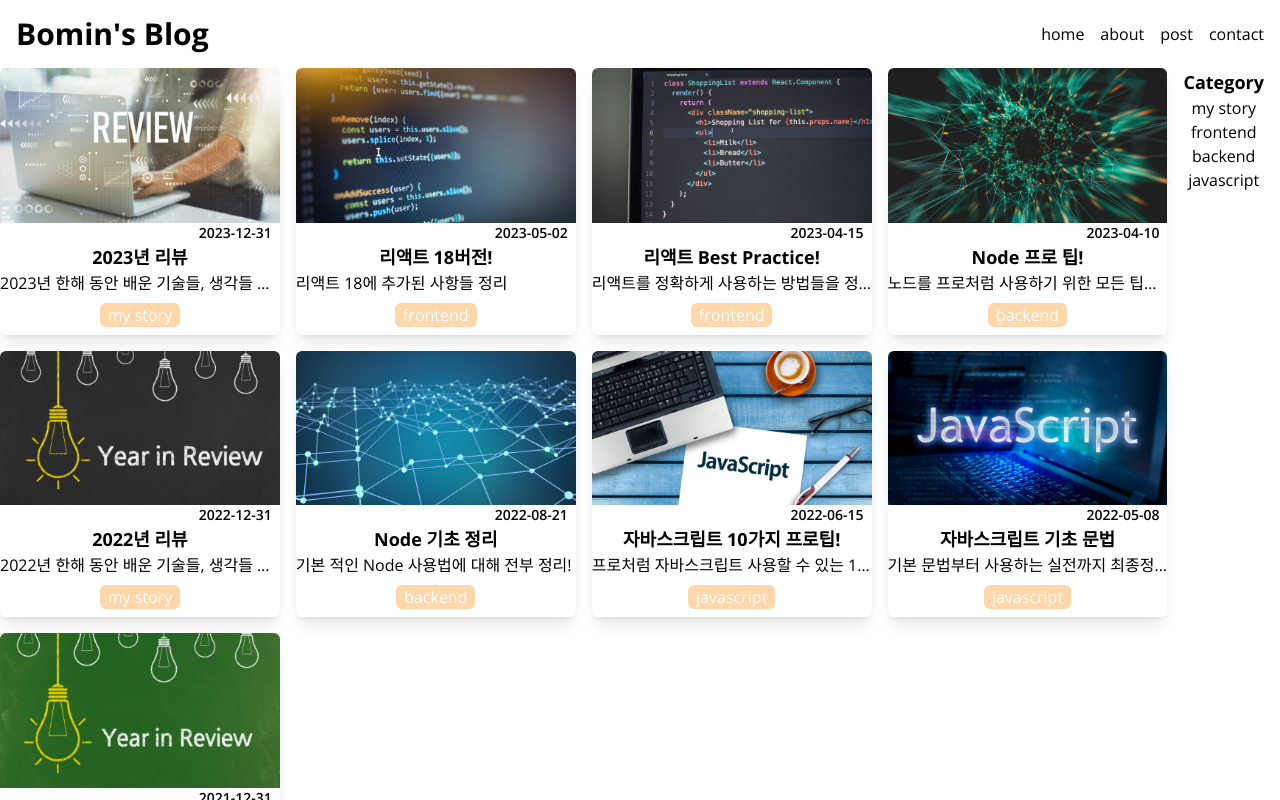
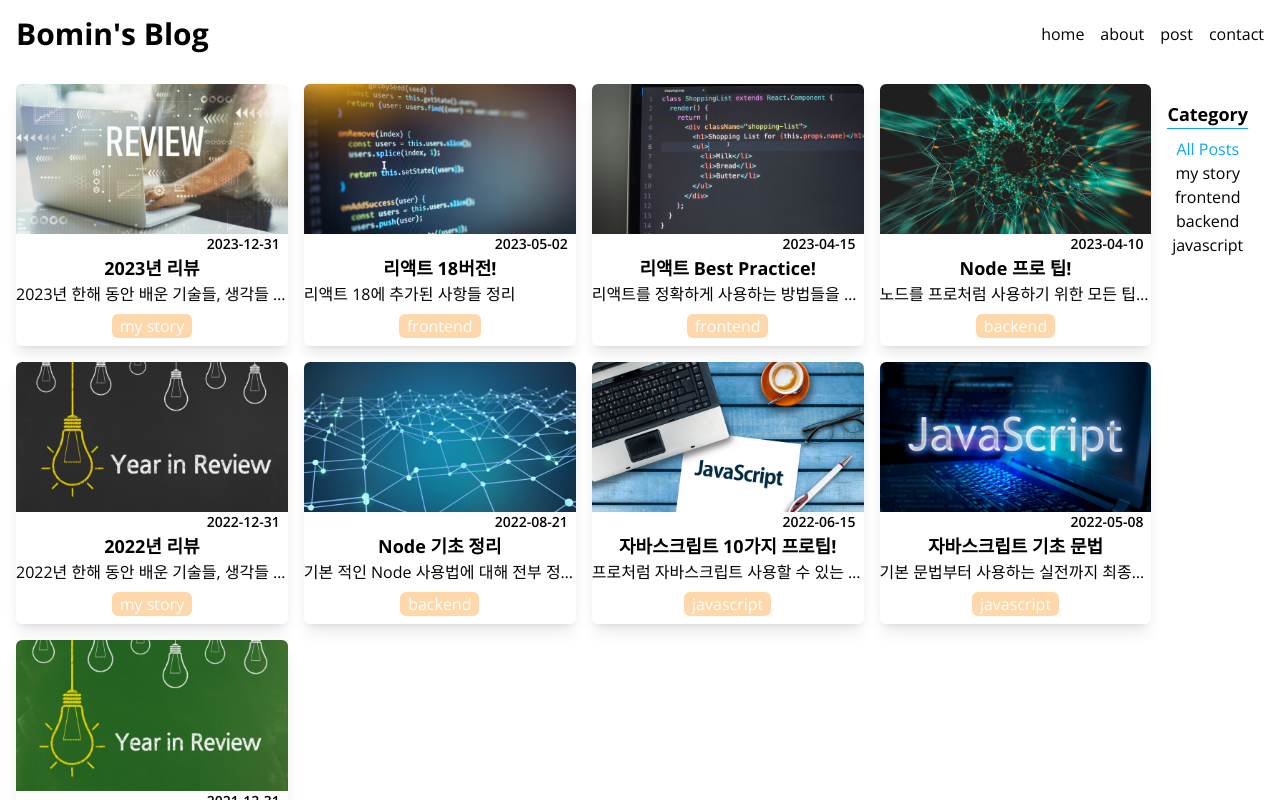
Before and after one commit to bm4656/Next-Blog, a Next.js app: page /posts in a window 1280 px wide. Built offline with nearby package versions, Linux system fonts and the light colour scheme.

Commit message:
refactor: posts 카테고리 리팩터링

```diff
--- /dev/null
+++ b/src/components/Categories.tsx
@@ -0,0 +1,28 @@
+type Props = {
+  categories: string[];
+  selected: string;
+  onClick: (category: string) => void;
+};
+
+export default function Categories({ categories, selected, onClick }: Props) {
+  return (
+    <section className='text-center p-4'>
+      <h2 className='text-lg font-bold border-b border-sky-500 mb-2'>
+        Category
+      </h2>
+      <ul>
+        {categories.map((category) => (
+          <li
+            className={`cursor-pointer hover:text-sky-500 ${
+              category === selected && 'text-sky-500'
+            }`}
+            key={category}
+            onClick={() => onClick(category)}
+          >
+            {category}
+          </li>
+        ))}
+      </ul>
+    </section>
+  );
+}
--- a/src/components/FilterablePosts.tsx
+++ b/src/components/FilterablePosts.tsx
@@ -2,30 +2,25 @@
 import { Post } from '@/service/posts';
 import { useState } from 'react';
 import PostGrid from './PostGrid';
+import Categories from './Categories';
 
 type Props = { categories: string[]; posts: Post[] };
-export default function FilterablePosts({ categories, posts }: Props) {
-  const [selected, setSelected] = useState('');
+
+const ALL_POSTS = 'All Posts';
+export default function FilterablePosts({ posts, categories }: Props) {
+  const [selected, setSelected] = useState(ALL_POSTS);
   const filtered =
-    selected !== ''
-      ? posts.filter((post) => post.category === selected)
-      : posts;
-  console.log(filtered);
+    selected == ALL_POSTS
+      ? posts
+      : posts.filter((post) => post.category === selected);
   return (
-    <section className='flex'>
-      <PostGrid posts={filtered}></PostGrid>
-      <ul className='flex flex-col mx-4 items-center'>
-        <h3 className='text-lg font-bold'>Category</h3>
-        {categories.map((category, index) => (
-          <li
-            key={index}
-            onClick={() => setSelected(category)}
-            className='cursor-pointer'
-          >
-            {category}
-          </li>
-        ))}
-      </ul>
+    <section className='flex m-4'>
+      <PostGrid posts={filtered} />
+      <Categories
+        categories={[ALL_POSTS, ...categories]}
+        selected={selected}
+        onClick={setSelected}
+      />
     </section>
   );
 }
```
